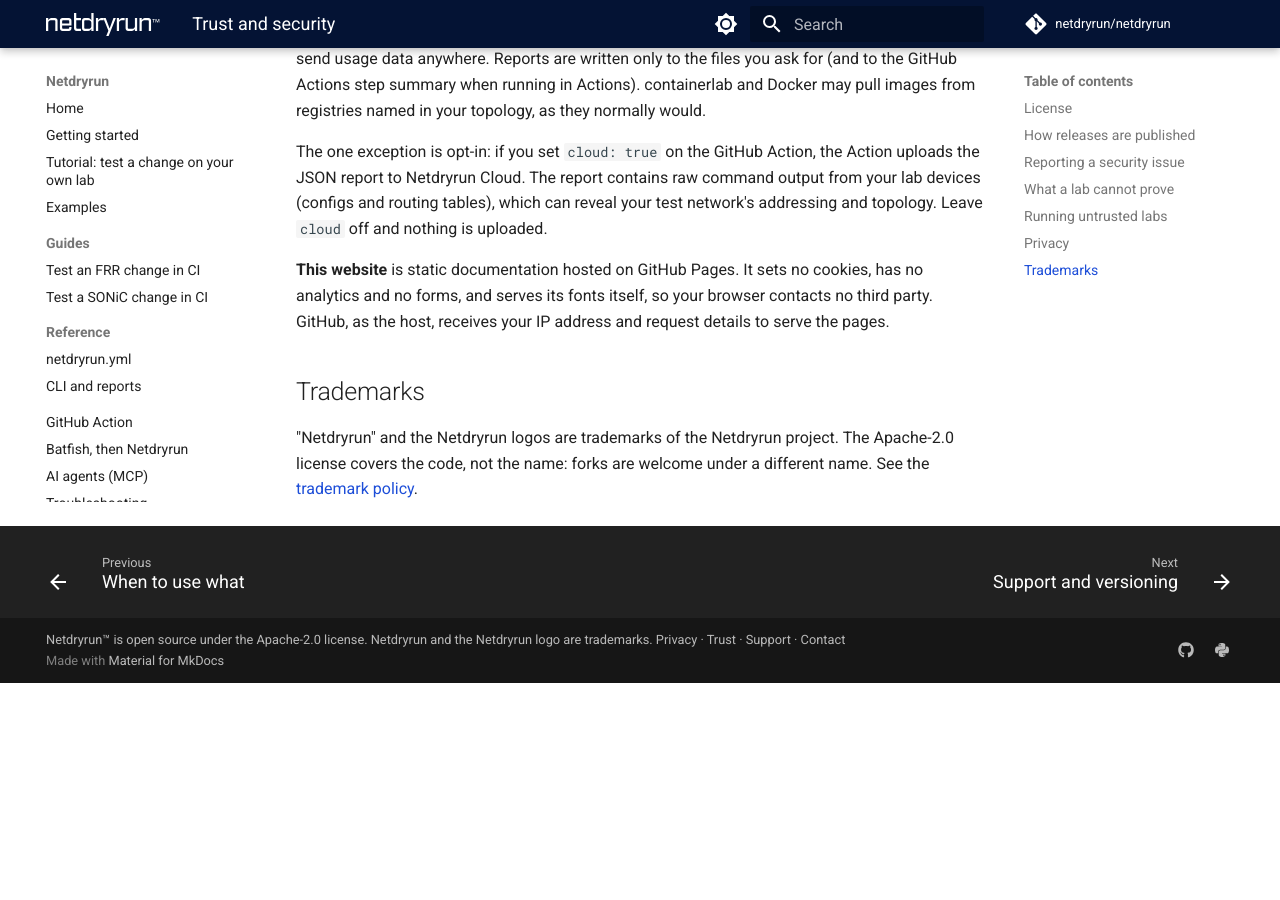
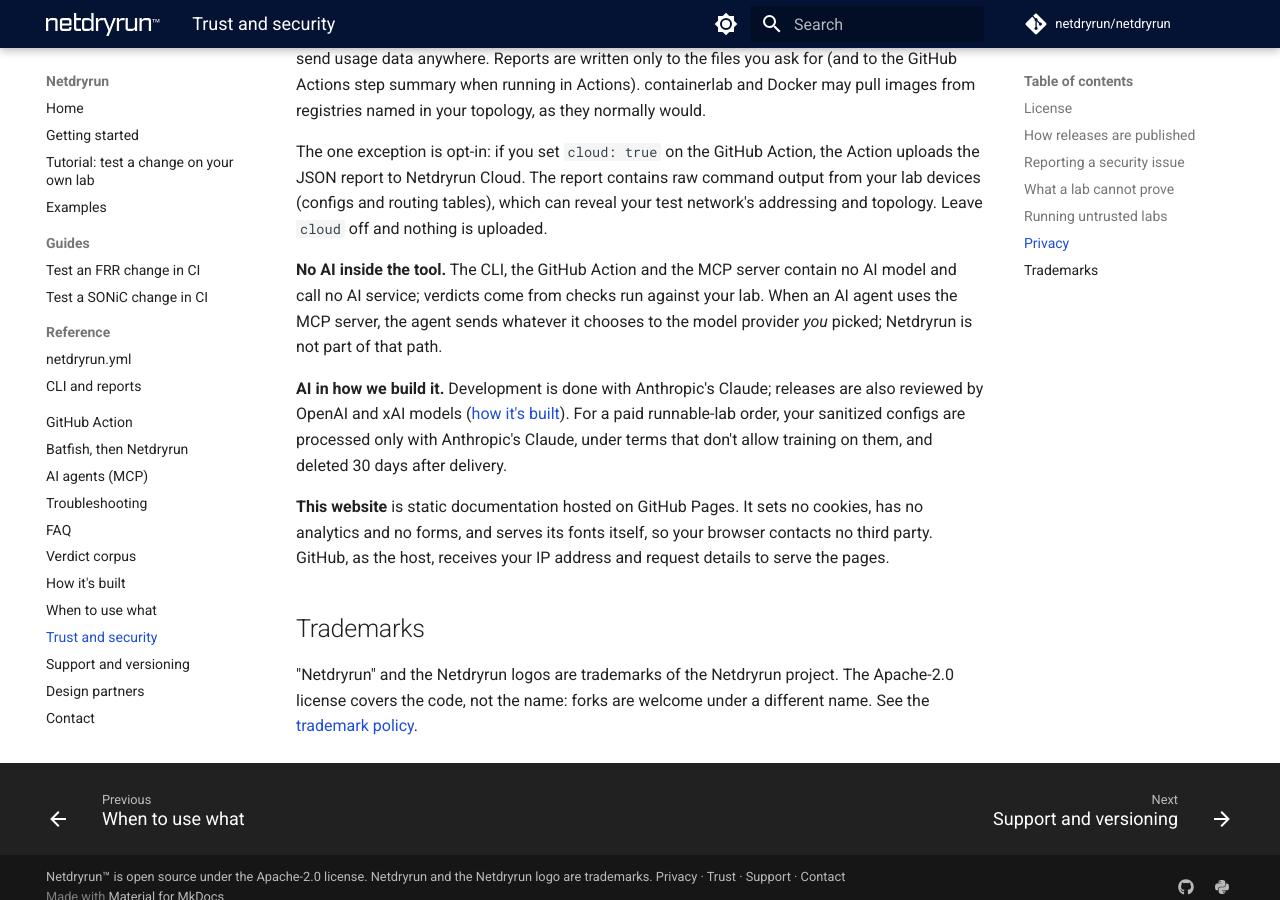
Before and after one commit to actions-marketplace-validations/netdryrun_Netdryrun, an MkDocs documentation site: the page built from website/docs/trust.md, in a window 1280 px wide and 900 px high, scrolled down 1927 px. Built offline with MkDocs 1.6.1 and Material for MkDocs 9.7.7, drawn with Linux system fonts in a browser that asks for light colours; plug-ins that fetch from the network failed and are left out; comment, search, counter and statistics services are not loaded; before the commit the page ends 2610 px from its top, so only the background shows below that.

Commit message:
Trust: no AI inside the tool; which AI models build it and process lab-order data

```diff
--- a/website/docs/llms-full.txt
+++ b/website/docs/llms-full.txt
@@ -3000,6 +3000,10 @@
 
 The one exception is opt-in: if you set `cloud: true` on the GitHub Action, the Action uploads the JSON report to Netdryrun Cloud. The report contains raw command output from your lab devices (configs and routing tables), which can reveal your test network's addressing and topology. Leave `cloud` off and nothing is uploaded.
 
+**No AI inside the tool.** The CLI, the GitHub Action and the MCP server contain no AI model and call no AI service; verdicts come from checks run against your lab. When an AI agent uses the MCP server, the agent sends whatever it chooses to the model provider *you* picked; Netdryrun is not part of that path.
+
+**AI in how we build it.** Development is done with Anthropic's Claude; releases are also reviewed by OpenAI and xAI models ([how it's built](how-its-built.md)). For a paid runnable-lab order, your sanitized configs are processed only with Anthropic's Claude, under terms that don't allow training on them, and deleted 30 days after delivery.
+
 **This website** is static documentation hosted on GitHub Pages. It sets no cookies, has no analytics and no forms, and serves its fonts itself, so your browser contacts no third party. GitHub, as the host, receives your IP address and request details to serve the pages.
 
 ## Trademarks
--- a/website/docs/trust.md
+++ b/website/docs/trust.md
@@ -50,6 +50,10 @@
 
 The one exception is opt-in: if you set `cloud: true` on the GitHub Action, the Action uploads the JSON report to Netdryrun Cloud. The report contains raw command output from your lab devices (configs and routing tables), which can reveal your test network's addressing and topology. Leave `cloud` off and nothing is uploaded.
 
+**No AI inside the tool.** The CLI, the GitHub Action and the MCP server contain no AI model and call no AI service; verdicts come from checks run against your lab. When an AI agent uses the MCP server, the agent sends whatever it chooses to the model provider *you* picked; Netdryrun is not part of that path.
+
+**AI in how we build it.** Development is done with Anthropic's Claude; releases are also reviewed by OpenAI and xAI models ([how it's built](how-its-built.md)). For a paid runnable-lab order, your sanitized configs are processed only with Anthropic's Claude, under terms that don't allow training on them, and deleted 30 days after delivery.
+
 **This website** is static documentation hosted on GitHub Pages. It sets no cookies, has no analytics and no forms, and serves its fonts itself, so your browser contacts no third party. GitHub, as the host, receives your IP address and request details to serve the pages.
 
 ## Trademarks
```
